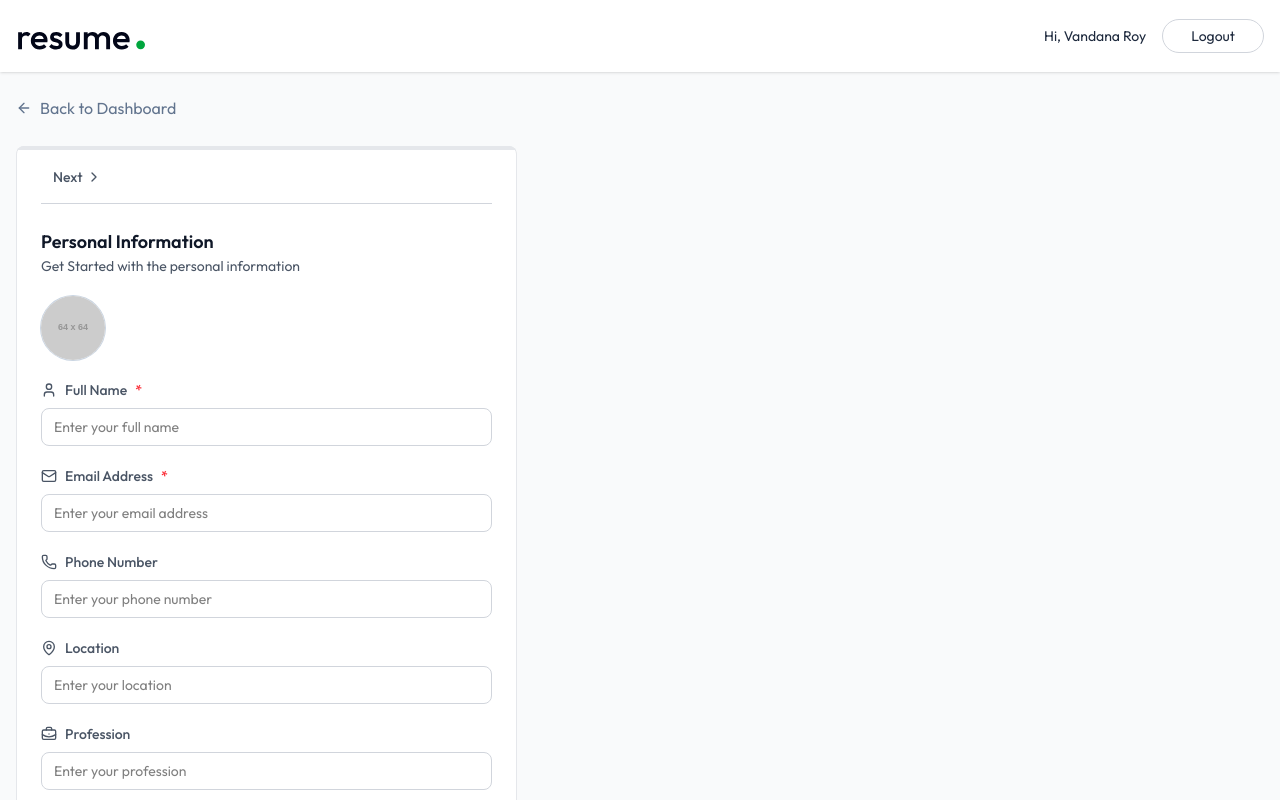
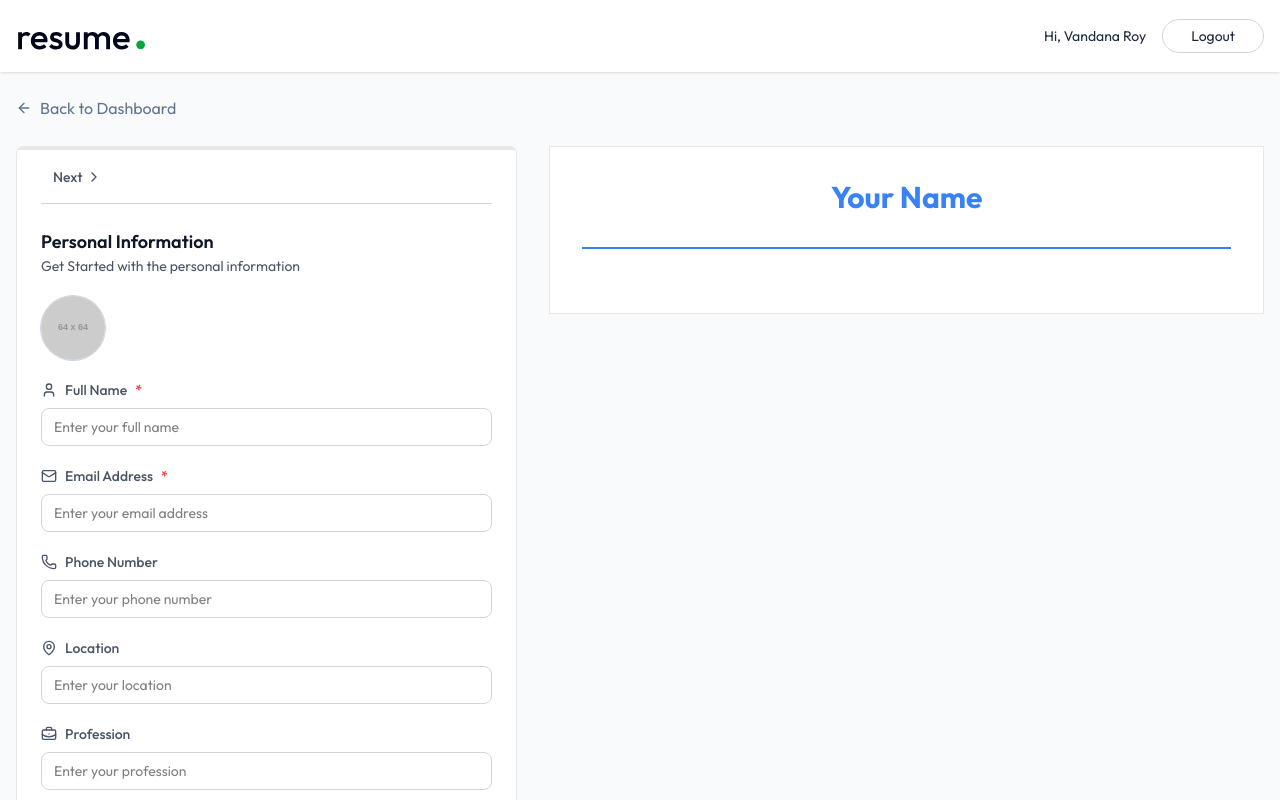
Before and after one commit to savigurjar/ResumeBuilder-Website, a React (Vite) app in the folder vite-project/: page /app/builder/1 in a window 1280 px wide. Shown: the top 800 px of the page. Built offline with nearby package versions, Linux system fonts and the light colour scheme; a web font is replaced by a local one.

Commit message:
resumepreview

```diff
--- /dev/null
+++ b/vite-project/src/components/ResumePreview.jsx
@@ -0,0 +1,68 @@
+import React from 'react'
+import ClassicTemplate from "../assets/templates/ClassicTemplate";
+import MinimalImageTemplate from "../assets/templates/MinimalImageTemplate";
+import MinimalTemplate from "../assets/templates/MinimalTemplate"
+import ModernTemplate from "../assets/templates/ModernTemplate"
+
+function ResumeBuilder({ data, template, accentColor, classes = "" }) {
+
+    const renderTemplate = () => {
+        switch (template) {
+            case "modern":
+                return <ModernTemplate data={data} accentColor={accentColor} />;
+            case "minimal":
+                return <MinimalTemplate data={data} accentColor={accentColor} />;
+            case "minimal-image":
+                return <MinimalImageTemplate data={data} accentColor={accentColor} />;
+            default:
+                return <ClassicTemplate data={data} accentColor={accentColor} />;
+
+        }
+    }
+
+    return (
+        <div className='w-full bg-gray-100'>
+            <div id='resume-preview' className={"border border-gray-200 print:shadow-none print:border-none " + classes}>
+                {renderTemplate()}
+            </div>
+            <style jsx>{`
+  @page {
+    size: letter;
+    margin: 0;
+  }
+
+  @media print {
+    html,
+    body {
+      width: 8.5in;
+      height: 11in;
+      overflow: hidden;
+    }
+
+    body * {
+      visibility: hidden;
+    }
+
+    #resume-preview,
+    #resume-preview * {
+      visibility: visible;
+    }
+
+    #resume-preview {
+      position: absolute;
+      left: 0;
+      top: 0;
+      width: 100%;
+      height: auto;
+      margin: 0;
+      padding: 0;
+      box-shadow: none !important;
+    }
+  }
+`}</style>
+
+        </div>
+    )
+}
+
+export default ResumeBuilder
--- a/vite-project/src/pages/ResumeBuilder.jsx
+++ b/vite-project/src/pages/ResumeBuilder.jsx
@@ -1,4 +1,5 @@
 import React, { useEffect, useState } from 'react'
+import ResumePreview from "../components/ResumePreview"
 import { useParams, Link } from 'react-router'
 import { dummyResumeData } from '../assets/assets'
 import { ArrowLeftIcon, Briefcase, ChevronLeft, ChevronRight, FileText, FolderIcon, GraduationCap, Sparkle, Sparkles, SparklesIcon, User } from 'lucide-react'
@@ -70,8 +71,8 @@
                 className="absolute top-0 left-0 h-1 bg-gradient-to-r from-green-500 to-green-600 border-none transition-all duration-500"
                 style={{
                   width: `${sections.length > 1
-                      ? (activeSectionIndex * 100) / (sections.length - 1)
-                      : 0
+                    ? (activeSectionIndex * 100) / (sections.length - 1)
+                    : 0
                     }%`,
                 }}
               />
@@ -116,7 +117,7 @@
               <div className='space-y-6'>
                 {
                   activeSection.id === 'personal' && (
-                    <PersonalInfoForm data={resumeData.personal_info} onChange={(data)=>setResumeData(prev=>({...prev,personal_info:data}))} removeBackground={removeBackground} setRemoveBackground={setRemoveBackground}/>
+                    <PersonalInfoForm data={resumeData.personal_info} onChange={(data) => setResumeData(prev => ({ ...prev, personal_info: data }))} removeBackground={removeBackground} setRemoveBackground={setRemoveBackground} />
                   )
                 }
 
@@ -126,7 +127,16 @@
           </div>
 
           {/* right panel = preview */}
-          <div />
+
+          <div className='lg:col-span-7 max-lg:mt-6'>
+            <div>
+              {/* buttons */}
+
+            </div>
+            {/* resume preview */}
+            <ResumePreview data={resumeData} template={resumeData.template} accentColor={resumeData.accent_color} />
+          </div>
+
         </div>
       </div>
 
```
